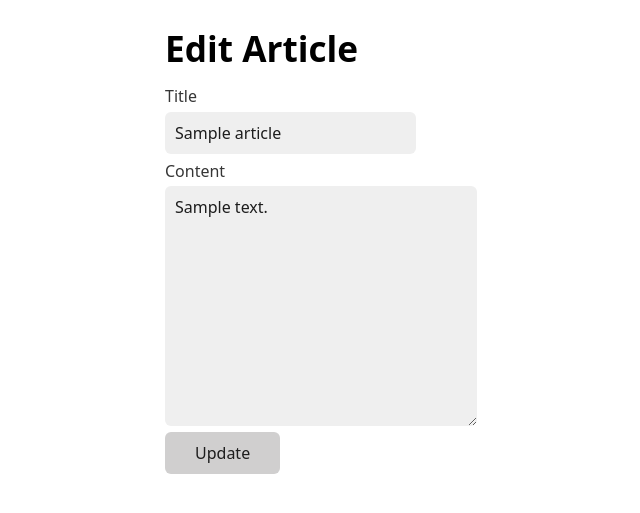
After one commit to tahmid-tf/codeigniter_study, a CodeIgniter 4 app: the page made by app/Views/Articles/edit.php in a window 1280 px wide. The commit adds this page. Shown: the top 513 px of the page, without its empty margins (75-715 px from the left). Run offline with PHP 8.4 and a stand-in for CodeIgniter, Linux system fonts and the light colour scheme; the template is opened without the code that fills it: most values are stand-ins (such as "Sample title", 1, 10 or a date in 2020); some libraries are stand-ins or nearby versions.

Commit message:
Add article edit functionality
Introduced routes, controller methods, and views to support editing articles. Added edit and update routes, an edit form view, and updated index and show views to link to the edit page.

```diff
--- a/app/Config/Routes.php
+++ b/app/Config/Routes.php
@@ -12,3 +12,8 @@ $routes->get('/articles', 'Articles::index');
 $routes->get('/articles/(:num)', 'Articles::show/$1', ['as' => 'article_show']);
 $routes->get('/articles/new', 'Articles::new',['as' => 'article_new']);
 $routes->post('/articles/create', 'Articles::create');
+
+// --------------------- edit article ---------------------
+
+$routes->get('/articles/edit/(:num)', 'Articles::edit/$1',['as' => 'Articles/edit']);
+$routes->post('/articles/update/(:num)', 'Articles::update/$1',['as' => 'Articles/update']);
--- /dev/null
+++ b/app/Views/Articles/edit.php
@@ -0,0 +1,27 @@
+<?= $this->extend('layouts/default.php') ?>
+<?= $this->section('content') ?>
+
+    <h1>Edit Article</h1>
+
+    <form action="<?= base_url('articles/update/' . $article['id']) ?>" enctype="multipart/form-data" method="post">
+
+        <label for="title">Title</label>
+        <input type="text" id="title" name="title" value="<?= $article['title'] ?>">
+
+<!--        --><?php //if (session('errors')): ?>
+<!--            --><?php //= session('errors')['title'] ?>
+<!--            <br>-->
+<!--        --><?php //endif; ?>
+
+        <label for="content">Content</label>
+        <textarea name="content" id="content" cols="30" rows="10"><?= $article['content'] ?></textarea>
+
+<!--        --><?php //if (session('errors')): ?>
+<!--            --><?php //= session('errors')['content'] ?>
+<!--            <br>-->
+<!--        --><?php //endif; ?>
+
+        <button>Update</button>
+    </form>
+
+<?= $this->endSection() ?>
--- a/app/Views/Articles/index.php
+++ b/app/Views/Articles/index.php
@@ -18,6 +18,7 @@
         <p>
             <?= $article['content'] ?>
         </p>
+        <a href="<?= url_to('Articles::edit', $article['id']) ?>">Edit Article</a>
     </article>
 <?php endforeach ?>
 
--- a/app/Views/Articles/show.php
+++ b/app/Views/Articles/show.php
@@ -3,6 +3,8 @@
 <?= $this->section('title') ?>Article<?= $this->endSection() ?>
 
 <?= $this->section('content') ?>
-    <h1><?= esc($article['title']) ?></h1>
-    <p><?= esc($article['content']) ?></p>
+
+
+<a href="<?= base_url('/articles/edit/'.$article['id']) ?>"><h1><?= esc($article['title']) ?></h1></a>
+<p><?= esc($article['content']) ?></p>
 <?= $this->endSection() ?>
```
Also changed, not shown: app/Controllers/Articles.php (+15 -0 lines).
